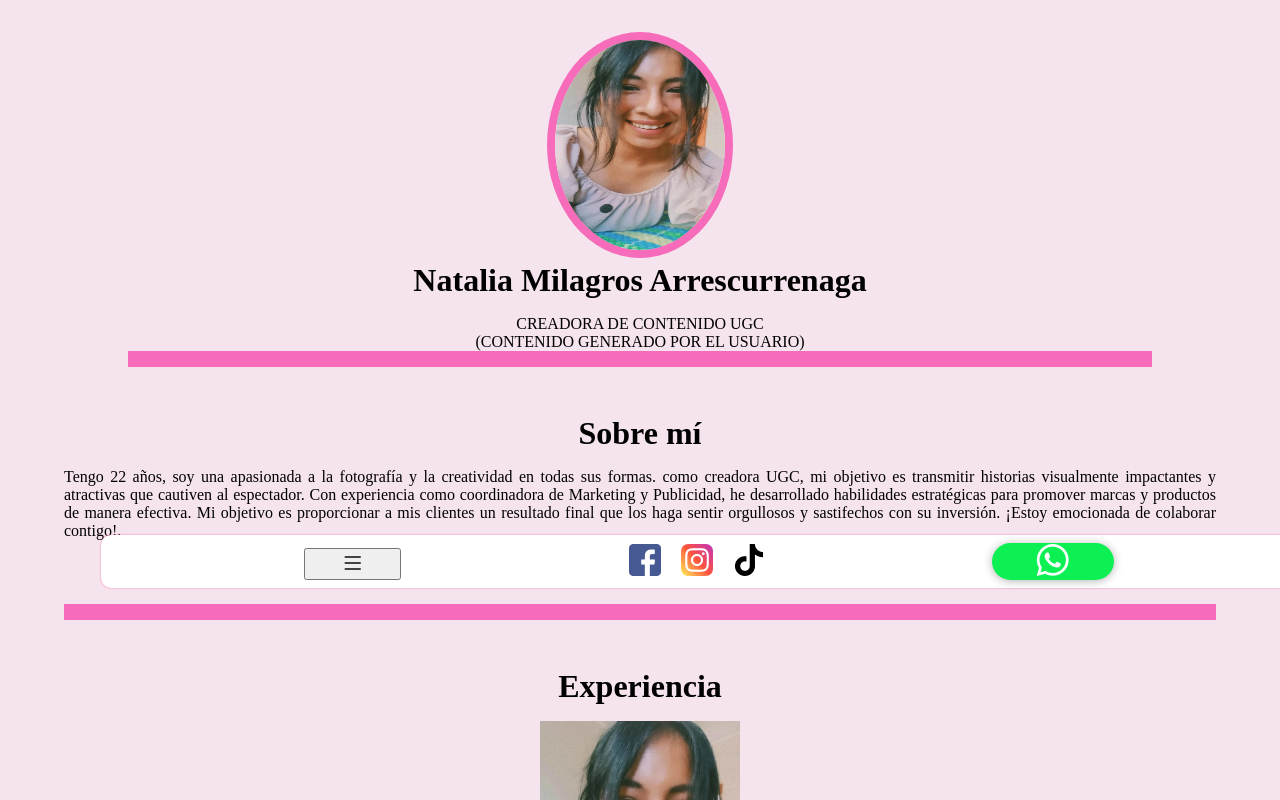
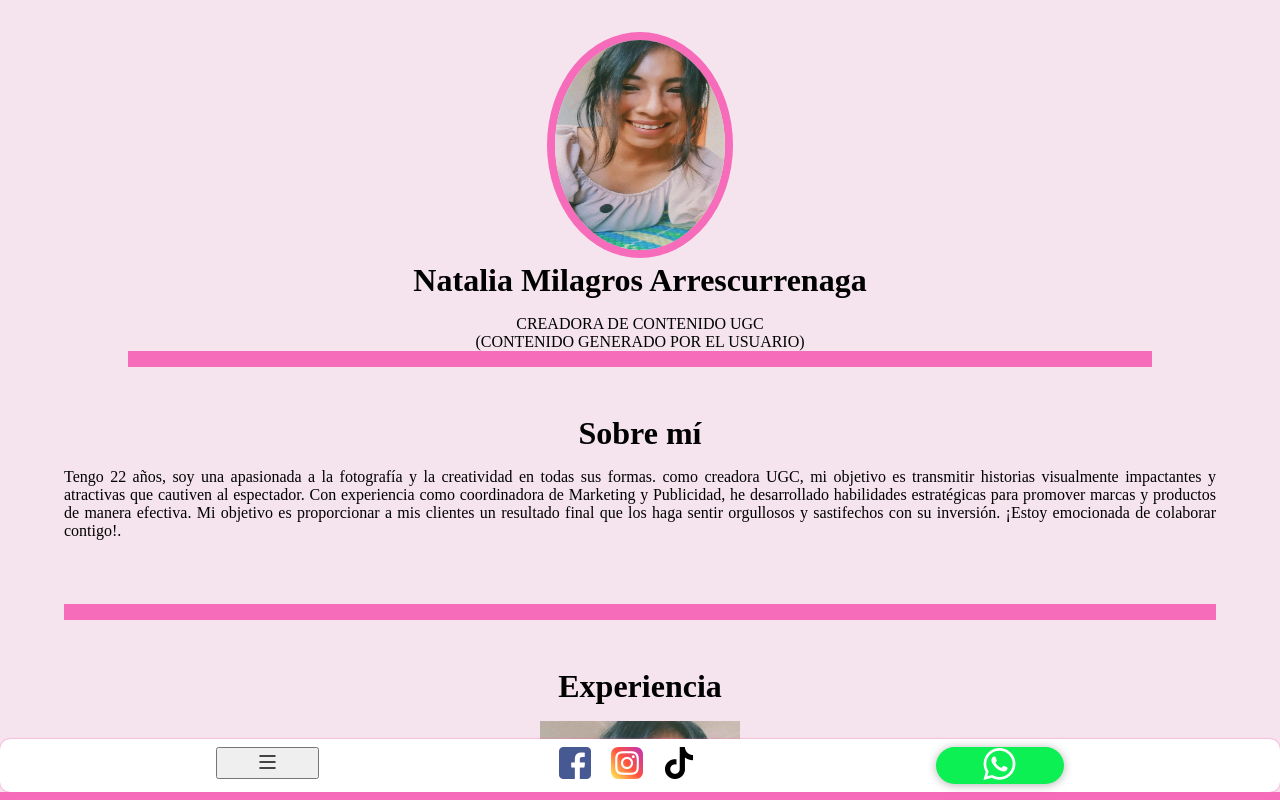
Before and after one commit to alex1892j/porfolio-ugc, a plain HTML site: page index.html in a window 1280 px wide. Shown: the top 800 px of the page. Drawn offline with nearby package versions, Linux system fonts and the light colour scheme; a script that the page names is missing.

Commit message:
uruihriuhg

```diff
--- a/estilos/__commons.scss
+++ b/estilos/__commons.scss
@@ -40,3 +40,55 @@ section {
     opacity: 0.6;
     display: none;
 }
+
+.sc {
+    display: flex;
+    flex-direction: column-reverse;
+    height: 95vh;
+    width: 100%;
+    position: fixed;
+
+    .art-sociales {
+        display: flex;
+        flex-direction: row;
+        justify-content: space-evenly;
+        align-items: flex-start;
+        position: fixed;
+        width: 100%;
+        box-sizing: border-box;
+        gap: 1rem;
+        margin: 0 auto 0 auto;
+        background: #fff;
+        border-radius: 10px;
+        box-shadow: 0 0 2px $border-color;
+        z-index: 200;
+
+        .btn-menu {
+            width: 8%;
+            margin: 0.5rem;
+            font-size: 1.5rem;
+
+        }
+
+        .redes-s {
+            .sociales {
+
+                width: 32px;
+                margin: 0.5rem;
+            }
+        }
+
+        .btn-wapp {
+            width: 10%;
+            margin: 0.5rem;
+            font-size: 2rem;
+            bottom: 30px;
+            right: 30px;
+            background: #0df053;
+            color: #fff;
+            border-radius: 40px;
+            text-align: center;
+            box-shadow: 0px 1px 10px rgba(0, 0, 0, 0.3);
+        }
+    }
+}
--- a/estilos/__heder.scss
+++ b/estilos/__heder.scss
@@ -72,16 +72,22 @@
                 }
             }
 
+            .sc {
+                display: flex;
+                flex-direction: column-reverse;
+                height: 100vh;
+                position: fixed;
+
                 .art-sociales {
                     display: flex;
                     flex-direction: row;
                     justify-content: space-evenly;
-                align-items: end;
+                    align-items: flex-start;
                     position: fixed;
                     width: 95%;
                     box-sizing: border-box;
                     gap: 1rem;
-                margin: 11.5rem 0 0 -1.7rem;
+                    margin: 0 0 0 -1.7rem;
                     background: #fff;
                     border-radius: 10px;
                     box-shadow: 0 0 2px c.$border-color;
@@ -115,6 +121,8 @@
                         box-shadow: 0px 1px 10px rgba(0, 0, 0, 0.3);
                     }
                 }
+            }
+
         }
 
     }
--- a/index.html
+++ b/index.html
@@ -12,8 +12,26 @@
 <body>
 
     <section id="pantalla-oscura" class="p-osc">
+    </section>
 
+    <section class="sc">
+        <article class="art-sociales">
+            <button id="btn-menu-id" class="btn-menu">
+                <i class="bi bi-list"></i>
+            </button>
+            <article class="redes-s">
+                <a href="#"><img class="sociales" src="recursos/img/facebook.png" alt="" class="redes"></a>
+                <a href="#"><img class="sociales" src="recursos/img/instagram.png" alt="" class="redes"></a>
+                <a href="#"><img class="sociales" src="recursos/img/tik-tok.png" alt="" class="redes"></a>
+            </article>
+            <a href="https://api.whatsapp.com/send?phone=975348341" target="_blank" class="btn-wapp"><i
+                    class="bi bi-whatsapp"></i>
+            </a>
+
+        </article>
     </section>
+
+
 
     <header id="header">
 
@@ -48,20 +66,6 @@
                         </ul>
                     </nav>
 
-                    <article class="art-sociales">
-                        <button id="btn-menu-id" class="btn-menu">
-                            <i class="bi bi-list"></i>
-                        </button>
-                        <article class="redes-s">
-                            <a href="#"><img class="sociales" src="recursos/img/facebook.png" alt="" class="redes"></a>
-                            <a href="#"><img class="sociales" src="recursos/img/instagram.png" alt="" class="redes"></a>
-                            <a href="#"><img class="sociales" src="recursos/img/tik-tok.png" alt="" class="redes"></a>
-                        </article>
-                        <a href="https://api.whatsapp.com/send?phone=975348341" target="_blank" class="btn-wapp"><i
-                                class="bi bi-whatsapp"></i>
-                        </a>
-
-                    </article>
 
                 </article>
 
```
Also changed, not shown: estilos/style.css, 1 other file. Lines whose indentation alone changed are shown as unchanged.
